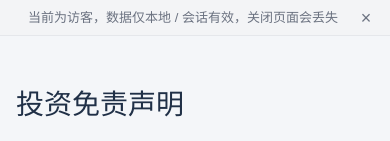
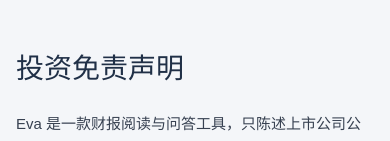
Before and after one commit to wuyongpeng/Financial-Report-Intelligence, a Next.js app: page /legal/disclaimer in a window 390 px wide. Shown: the top 141 px of the page. Built offline with nearby package versions, Linux system fonts and the light colour scheme; no server answers.

Commit message:
fix(ui): remove the guest session notice on the homepage

```diff
--- a/components/account-access.css
+++ b/components/account-access.css
@@ -1,6 +1,3 @@
-.acc-banner{display:flex;align-items:center;justify-content:center;gap:12px;min-height:36px;padding:6px 36px;background:#f3f4f6;border-bottom:1px solid #e5e7eb;color:#6b7280;font-size:13px;position:relative;z-index:45}
-.acc-banner p{margin:0}
-.acc-banner-close{position:absolute;right:12px;top:50%;transform:translateY(-50%);width:24px;height:24px;border:0;background:transparent;color:#6b7280;font-size:18px;line-height:1}
 .acc-menu{position:relative;display:flex;align-items:center}
 .acc-avatar{width:28px;height:28px;border:0;padding:0;border-radius:50%;background:transparent;display:grid;place-items:center;color:#6b7280}
 .acc-avatar.is-user{background:#e8eaee;color:#4b5563;font-size:12px;font-weight:600}
@@ -45,5 +42,4 @@
   .acc-dialog{width:min(400px,100%);max-height:calc(100dvh - 24px);overflow:auto}
   .acc-panel{max-width:min(260px,calc(100vw - 24px))}
   .acc-panel-head h2,.acc-panel-head p{overflow:hidden;text-overflow:ellipsis;max-width:100%}
-  .acc-banner{padding:6px 36px 6px 12px}
 }
--- a/components/account-access.tsx
+++ b/components/account-access.tsx
@@ -7,7 +7,6 @@ import { usePathname } from 'next/navigation';
 import { PasswordInput } from '@/components/password-input';
 import {
   closeAccountDialog,
-  dismissGuestBanner,
   getAccountView,
   openAccountDialog,
   refreshAccount,
@@ -43,12 +42,6 @@ export function AccountProvider({ children }: { children: ReactNode }) {
 
   return (
     <>
-      {!hidden && account.ready && account.role === 'guest' && !account.bannerDismissed ? (
-        <div className="acc-banner" role="status">
-          <p>当前为访客，数据仅本地 / 会话有效，关闭页面会丢失</p>
-          <button type="button" className="acc-banner-close" aria-label="关闭提示" onClick={() => dismissGuestBanner()}>×</button>
-        </div>
-      ) : null}
       {children}
       {!hidden ? <AccountDialogs account={account} /> : null}
     </>
--- a/lib/account-client.ts
+++ b/lib/account-client.ts
@@ -8,12 +8,10 @@ export type AccountView = {
   username: string | null;
   quota: QuotaState | null;
   dialog: AccountDialog;
-  bannerDismissed: boolean;
   error: string;
 };
 
 const SUGGEST_KEY = 'eva-suggest-register-dismissed';
-const BANNER_KEY = 'eva-guest-banner-dismissed';
 
 const listeners = new Set<() => void>();
 
@@ -23,7 +21,6 @@ let view: AccountView = {
   username: null,
   quota: null,
   dialog: null,
-  bannerDismissed: false,
   error: '',
 };
 
@@ -70,7 +67,7 @@ export async function refreshAccount() {
     const response = await fetch('/api/auth/session', { credentials: 'same-origin', cache: 'no-store' });
     const body = await response.json().catch(() => ({})) as { role?: string; username?: string | null; quota?: QuotaState };
     if (!response.ok) {
-      setView({ ready: true, bannerDismissed: readFlag(BANNER_KEY) });
+      setView({ ready: true });
       return view;
     }
     const role = body.role === 'user' ? 'user' as const : 'guest' as const;
@@ -79,12 +76,11 @@ export async function refreshAccount() {
       role,
       username: typeof body.username === 'string' ? body.username : null,
       quota: body.quota ?? null,
-      bannerDismissed: role === 'user' || readFlag(BANNER_KEY),
     });
     applyQuota(body.quota);
     return view;
   } catch {
-    setView({ ready: true, bannerDismissed: readFlag(BANNER_KEY) });
+    setView({ ready: true });
     return view;
   }
 }
@@ -118,11 +114,6 @@ export function openAccountDialog(dialog: Exclude<AccountDialog, null>) {
 export function closeAccountDialog() {
   if (view.dialog === 'suggest') writeFlag(SUGGEST_KEY);
   setView({ dialog: null, error: '' });
-}
-
-export function dismissGuestBanner() {
-  writeFlag(BANNER_KEY);
-  setView({ bannerDismissed: true });
 }
 
 export function requestLoginForRestricted() {
@@ -173,6 +164,6 @@ export async function submitRegister(username: string, password: string, confirm
 
 export async function submitLogout() {
   await fetch('/api/auth/logout', { method: 'POST', credentials: 'same-origin' }).catch(() => undefined);
-  setView({ role: 'guest', username: null, quota: null, dialog: null, error: '', bannerDismissed: readFlag(BANNER_KEY) });
+  setView({ role: 'guest', username: null, quota: null, dialog: null, error: '' });
   await refreshAccount();
 }
```
Also changed, not shown: 1 other file (tests, documents, lock files or other folders).
